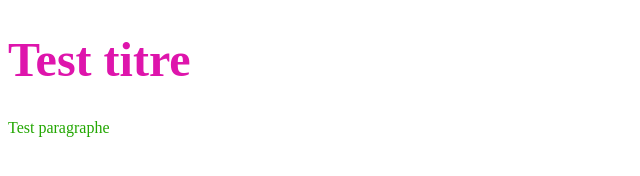
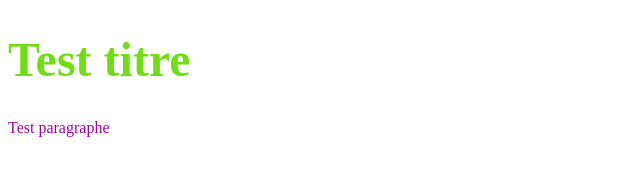
Before and after one commit to Emmanuellecode/Landingpage-Sass, a website: page index.html in a window 1280 px wide. Shown: the whole page, without its empty margins (0-640 px from the left). Drawn offline with Linux system fonts and the light colour scheme.

Commit message:
Initial Sass

```diff
--- a/sass/main.scss
+++ b/sass/main.scss
@@ -1,4 +1,3 @@
-<<<<<<< HEAD
 @import "./utils/variables";
 @import "./utils/functions";
 @import "./utils/mixins";
@@ -7,14 +6,24 @@
 @import "./base/reset";
 @import "./base/typography";
 @import "./components/buttons";
+@import "./components/carousel";
+@import "./components/cover";
+@import "./components/dropdown";
 @import "./layouts/header";
-@import "./layouts/nav";
 @import "./layouts/container";
-@import "./layouts/form";
+@import "./layouts/footer";
+@import "./layouts/forms";
+@import "./layouts/grid";
+@import "./layouts/navigation";
+@import "./layouts/sidebar";
 @import "./pages/work";
 @import "./pages/about";
 @import "./pages/project";
+@import "./pages/home";
+@import "./pages/contact";
 @import "./vendors/bootstrap";
+@import "./themes/theme";
+@import "./themes/admin";
 
 //Test
 .block{
@@ -27,26 +36,3 @@
         color: $color-secondary;
     }
 }
-=======
-
-
-@import 'base/typography';
-
-@import 'layout/navigation';
-@import 'layout/grid';
-@import 'layout/header';
-@import 'layout/footer';
-@import 'layout/sidebar';
-@import 'layout/forms';
-
-@import 'components/buttons';
-@import 'components/carousel';
-@import 'components/cover';
-@import 'components/dropdown';
-
-@import 'pages/home';
-@import 'pages/contact';
-
-@import 'themes/theme';
-@import 'themes/admin';
->>>>>>> dbdf18d7962e600d4229ea51520d2464fdc585e2
--- a/sass/utils/_variables.scss
+++ b/sass/utils/_variables.scss
@@ -1,3 +1,3 @@
 // Sass Variables
-$color-primary: #de15ac;
-$color-secondary: #22a701;
+$color-primary: #70de15;
+$color-secondary: #a101a7;
```
Also changed, not shown: public/css/style.css, 1 other file.
